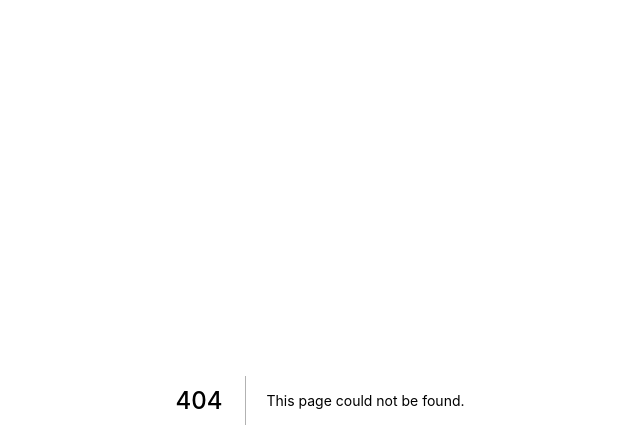
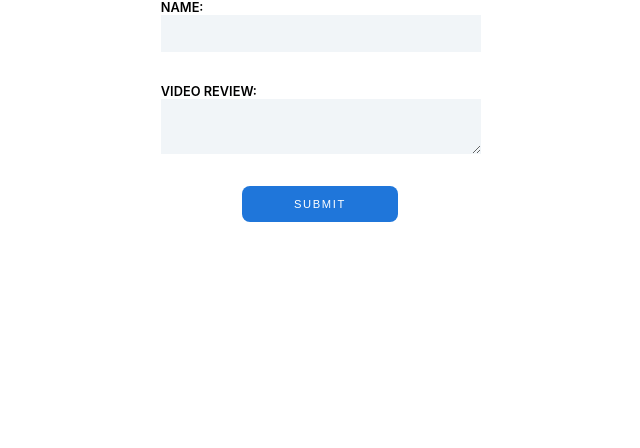
Before and after one commit to ugwutotheeshoes/video-trigger-next, a Next.js app: page /Form in a window 1280 px wide. Before the commit this address had no page. Shown: the top 448 px of the page, without its empty margins (320-960 px from the left). Built offline with nearby package versions, Linux system fonts and the light colour scheme.

Commit message:
New files

```diff
--- a/package.json
+++ b/package.json
@@ -9,6 +9,7 @@
     "lint": "next lint"
   },
   "dependencies": {
+    "cloudinary-react": "^1.7.2",
     "next": "12.1.6",
     "react": "18.2.0",
     "react-dom": "18.2.0"
--- /dev/null
+++ b/pages/Form.js
@@ -0,0 +1,35 @@
+import { useState } from "react";
+
+const form = () => {
+  const [name, setName] = useState("");
+  const [review, setReview] = useState("");
+  const handleSubmit = (event) => {
+    event.preventDefault();
+    alert(`${name} said "${review}"`);
+  };
+  return (
+    <div>
+      <form onSubmit={handleSubmit} className="form">
+        <label>
+          name:
+          <input
+            type="text"
+            value={name}
+            onChange={(e) => setName(e.target.value)}
+          />
+        </label>
+        <label>
+          Video review:
+          <textarea
+            type="text"
+            value={review}
+            onChange={(e) => setReview(e.target.value)}
+          />
+        </label>
+        <button type="submit"> submit </button>
+      </form>
+    </div>
+  );
+};
+
+export default form;
--- a/pages/api/hello.js
+++ /dev/null
@@ -1,5 +0,0 @@
-// Next.js API route support: https://nextjs.org/docs/api-routes/introduction
-
-export default function handler(req, res) {
-  res.status(200).json({ name: 'John Doe' })
-}
--- a/styles/globals.css
+++ b/styles/globals.css
@@ -14,3 +14,50 @@ a {
 * {
   box-sizing: border-box;
 }
+
+label {
+  text-transform: uppercase;
+  font-size: 0.8rem;
+  padding-left: 0.1rem;
+  margin-bottom: 1rem;
+  font-weight: 600;
+  display: flex;
+  flex-direction: column;
+}
+
+input,
+textarea {
+  border: none;
+  border-color: transparent;
+  background: #f1f5f8;
+  margin-bottom: 1rem;
+  font-size: 1rem;
+  width: 20rem;
+  /* height: 2rem; */
+  padding: 0.6rem 0rem 0.6rem 0.6rem;
+  font-weight: 100;
+  text-transform: uppercase;
+}
+
+button {
+  padding: 0.25rem 0.5rem;
+  border-color: transparent;
+  background: rgb(31, 118, 218);
+  border-radius: 0.5rem;
+  display: inline-block;
+  letter-spacing: 0.1rem;
+  font-size: 0.7rem;
+  width: 9.7rem;
+  height: 2.2rem;
+  cursor: pointer;
+  color: #fff;
+  text-transform: uppercase;
+}
+
+.form{
+  display: flex;
+  justify-content: center;
+  align-items: center;
+  flex-direction: column;
+  margin-bottom: 2rem;
+}
```
Also changed, not shown: pages/index.js (+28 -56 lines), styles/Home.module.css (+3 -96 lines), 1 other file (tests, documents, lock files or other folders).
